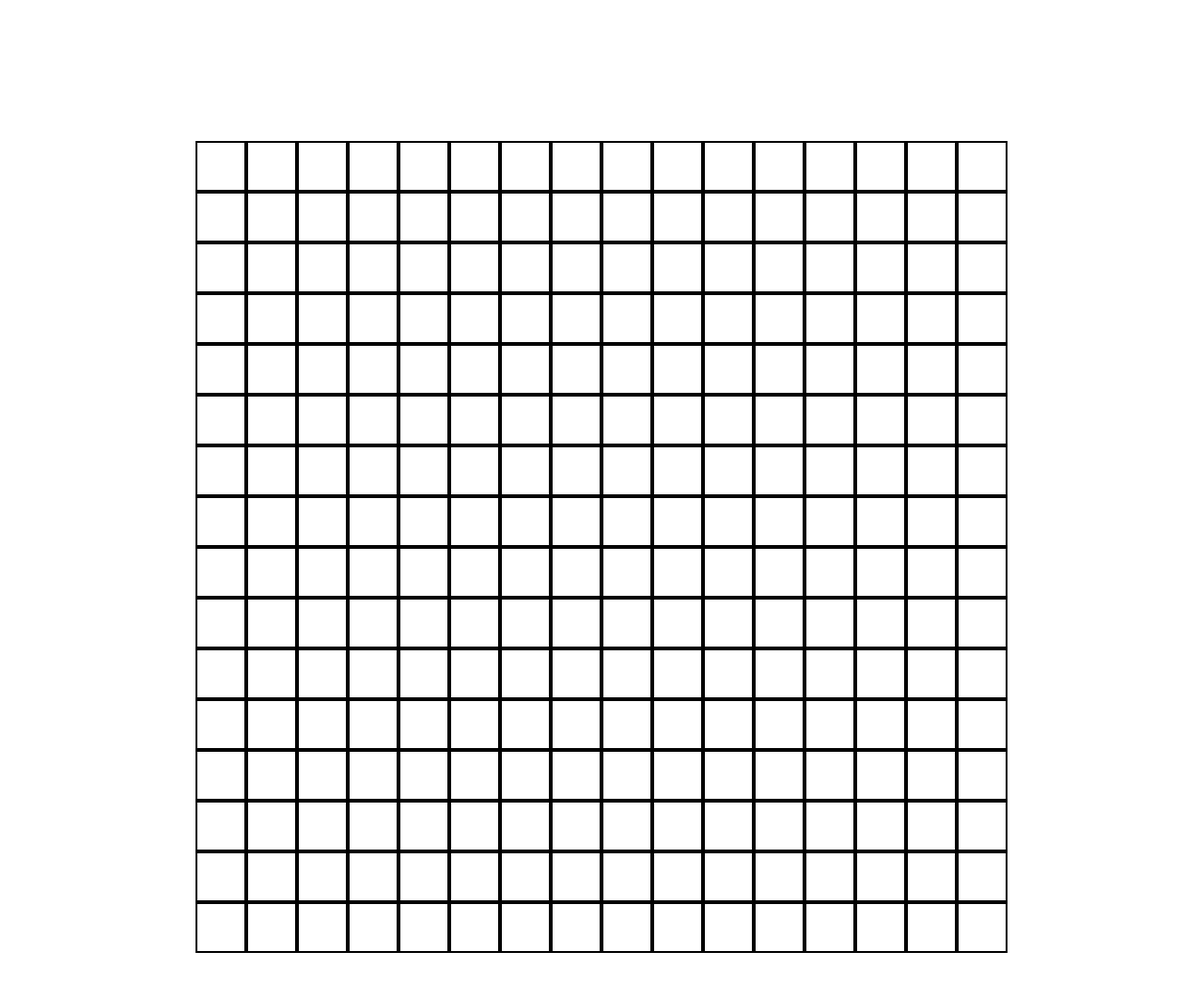
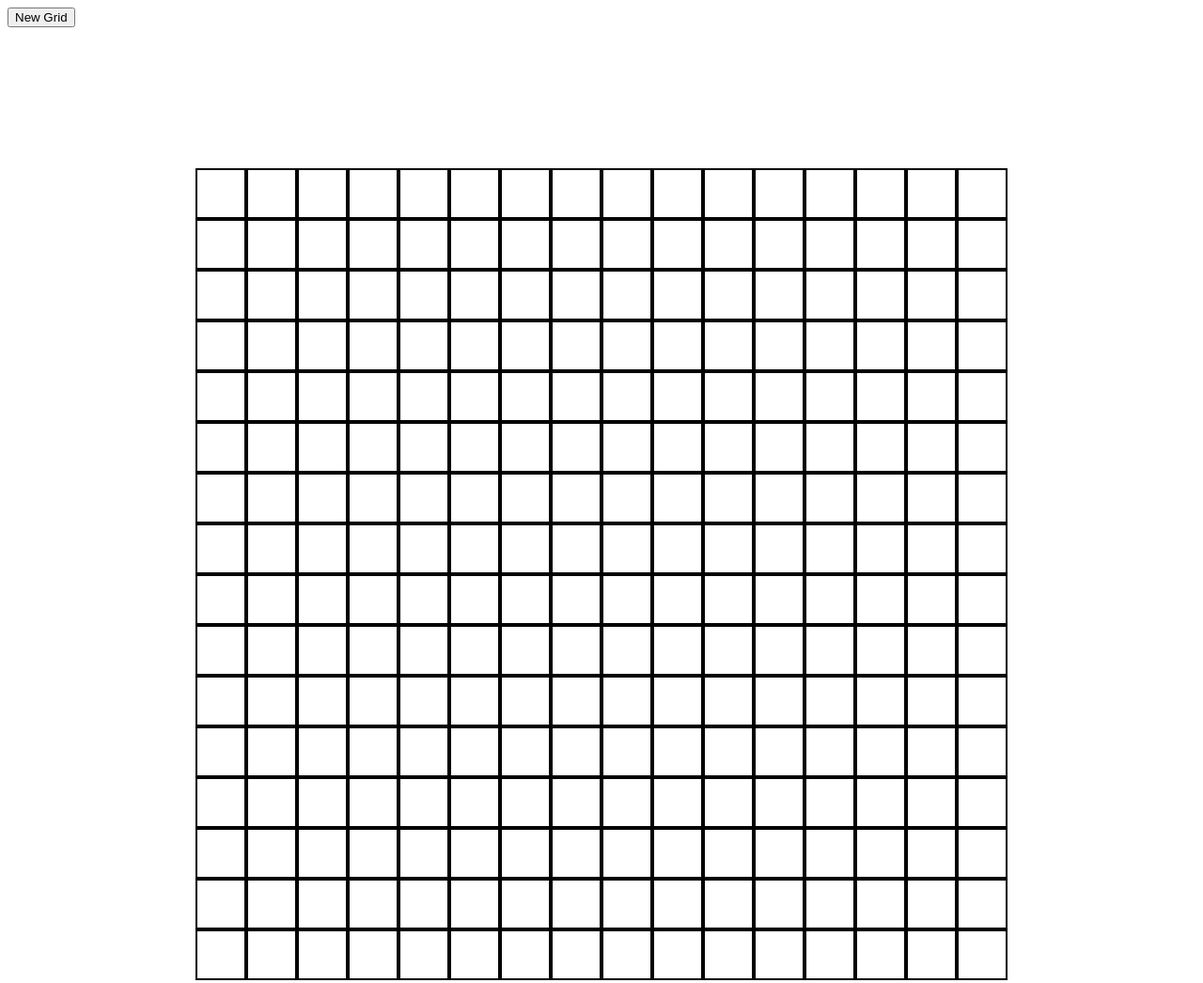
Before and after one commit to TyDieGuy99/odin-etch-a-sketch, a plain HTML site: page index.html in a window 1280 px wide. Shown: the whole page at 94% size. Before the commit the page ends 1022 px from the top, so only its background shows below. Drawn offline with Linux system fonts and the light colour scheme.

Commit message:
created container + button added container for button and future buttons

```diff
--- a/index.html
+++ b/index.html
@@ -8,6 +8,10 @@
     <link rel = 'stylesheet' href = "styles.css">
 </head>
 <body>
+    <div id = 'buttons'>
+        <button>New Grid</button>
+    </div>
+
     <div id = 'container'>
 
     </div>
```
